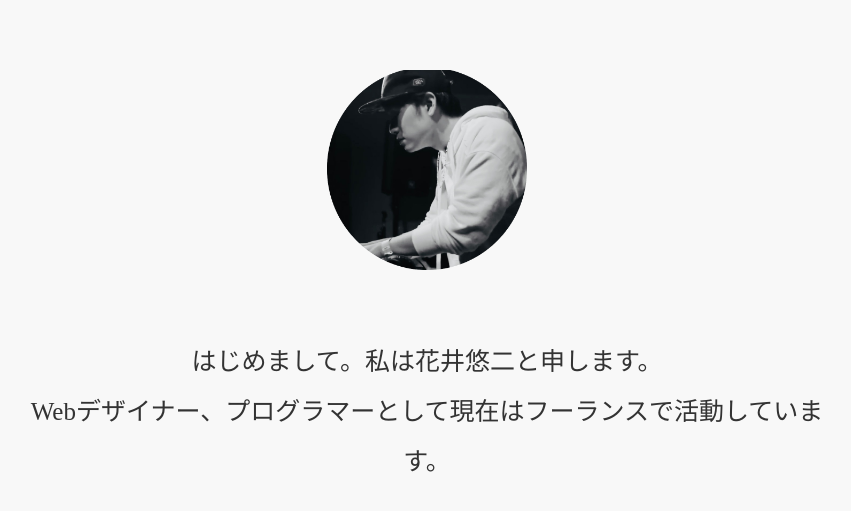
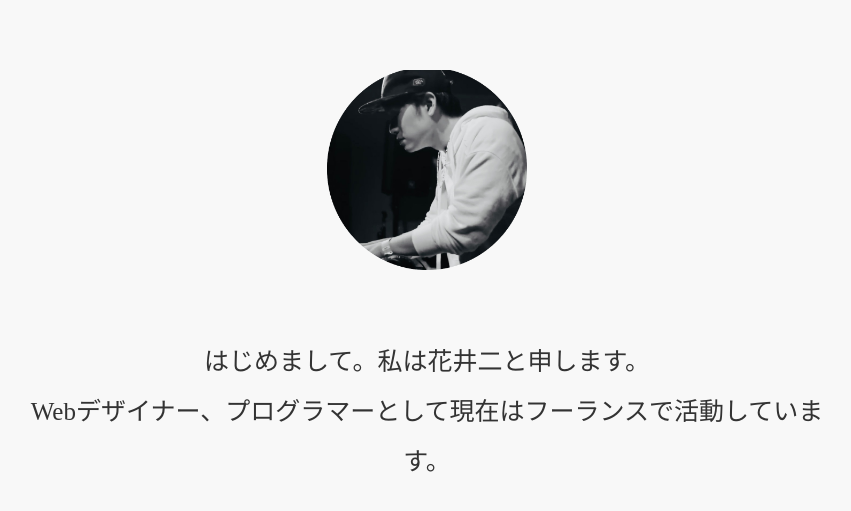
Before and after one commit to second2music/mysite, a plain HTML site: page index.html in a window 1280 px wide. Shown: the part 679-1190 px from the top of the page, without its empty margins (213-1064 px from the left). Drawn offline with Linux system fonts and the light colour scheme.

Commit message:
悠抜き

```diff
--- a/index.html
+++ b/index.html
@@ -23,7 +23,7 @@
    <div class="container">
      <p>
        <img src="img/profile.png" width="200" height="200"><br><br>
-        はじめまして。私は花井悠二と申します。<br>
+        はじめまして。私は花井二と申します。<br>
         Webデザイナー、プログラマーとして現在はフーランスで活動しています。
 
 </p>
```
